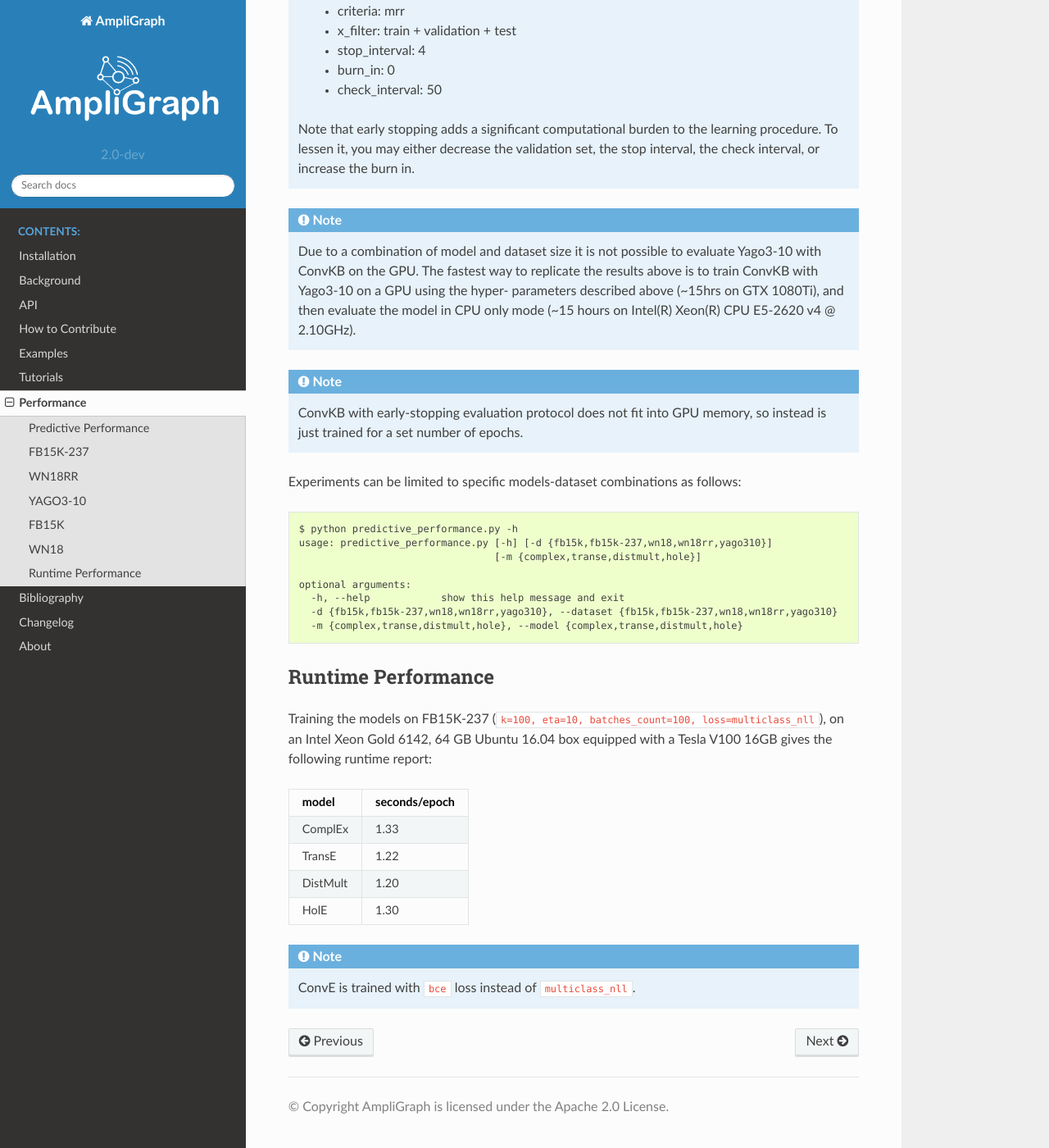
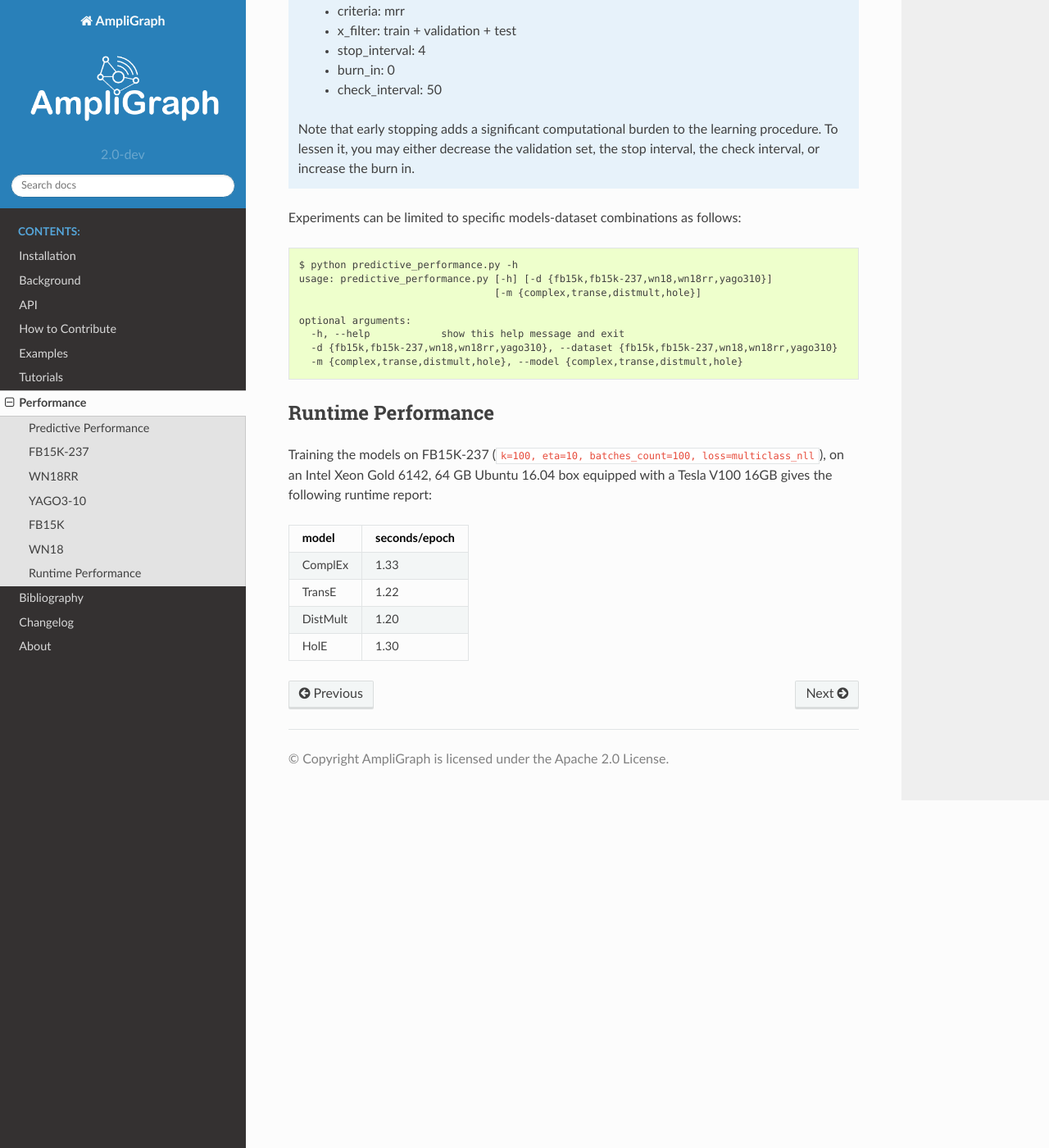
Before and after one commit to Accenture/AmpliGraph, a Sphinx documentation site: the page built from docs/experiments.rst, in a window 1280 px wide and 1400 px high, scrolled down 2880 px. Shown: the whole window at 82% size. Built offline with Sphinx 7.4.7 and the Read the Docs theme 2.0.0, drawn with Linux system fonts in a browser that asks for light colours; the version number is read from the project's files by our own code; some of the changed text lies outside the part shown.

Commit message:
minor edits to docs

```diff
--- a/docs/experiments.rst
+++ b/docs/experiments.rst
@@ -7,11 +7,11 @@
 Predictive Performance
 ----------------------
 
-We report the filtered MR, MRR, Hits@1,3,10 for the most common datasets used in literature.
+We report AmpliGraph 2 filtered MR, MRR, Hits@1,3,10 results for the most common datasets used in literature.
 
 
-.. note:: **On ConvE Evaluation**.
-    For ConvE, ConvKB implementations and predictive performance results, see AmpliGraph 1.4 documentation.
+.. note:: **AmpliGraph 1.x Benchmarks**.
+    AmpliGraph 1.x predictive power report is available `here <https://docs.ampligraph.org/en/1.4.0/experiments.html>`_.
 
 
 FB15K-237
@@ -401,14 +401,6 @@
     or increase the burn in.
 
 
-.. note:: Due to a combination of model and dataset size it is not possible to evaluate Yago3-10 with ConvKB on the
-    GPU. The fastest way to replicate the results above is to train ConvKB with Yago3-10 on a GPU using the hyper-
-    parameters described above (~15hrs on GTX 1080Ti), and then evaluate the model in CPU only mode (~15 hours on
-    Intel(R) Xeon(R) CPU E5-2620 v4 @ 2.10GHz).
-
-.. note:: ConvKB with early-stopping evaluation protocol does not fit into GPU memory, so instead is just
-    trained for a set number of epochs.
-
 Experiments can be limited to specific models-dataset combinations as follows: ::
 
     $ python predictive_performance.py -h
@@ -435,7 +427,3 @@
 DistMult    1.20
 HolE        1.30
 ======== ==============
-
-.. note::
-
-    ConvE is trained with ``bce`` loss instead of ``multiclass_nll``.
```
Also changed, not shown: docs/install.md (+3 -1 lines).
